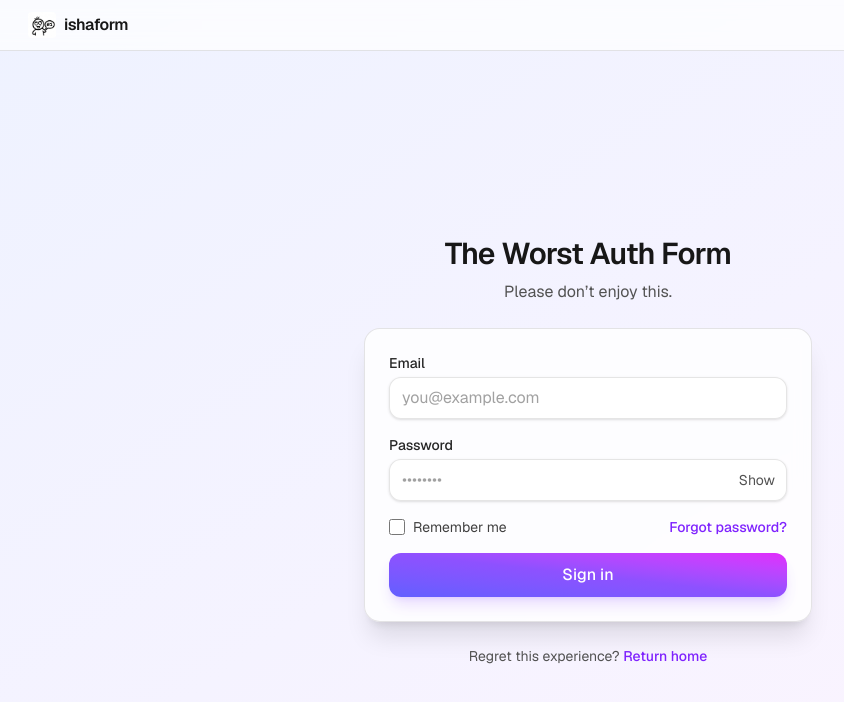
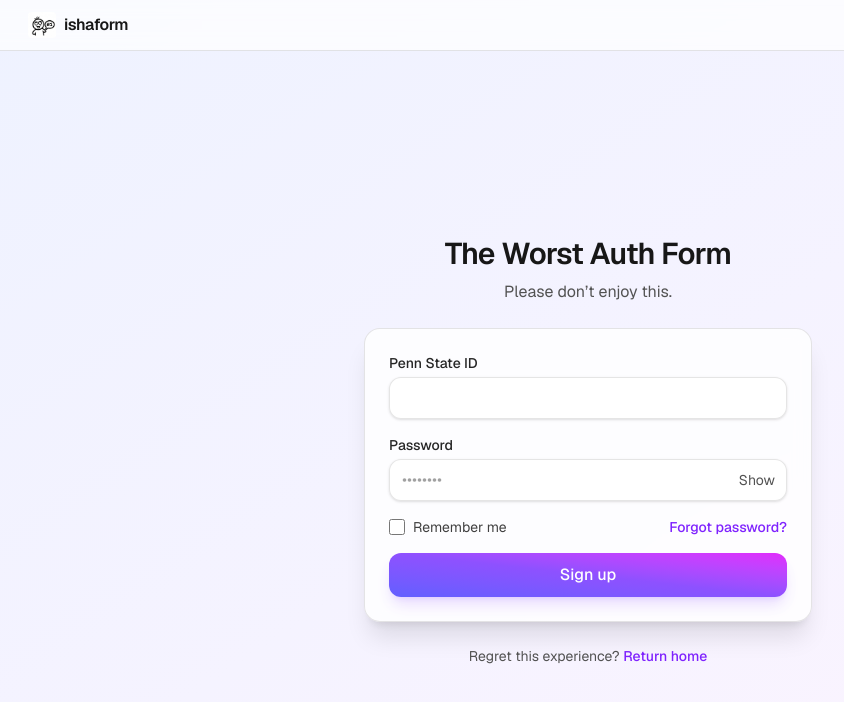
Before and after one commit to spineda1208/vibeathon-naiss, a Next.js app: page /demo in a window 1280 px wide. Shown: the top 702 px of the page, without its empty margins (52-896 px from the left). Built offline with nearby package versions, Linux system fonts and the light colour scheme.

Commit message:
Convert login to signup; add PennStateIdRotaryInput with 1–7 key cycling.
Makes the Penn State ID intentionally inconvenient by cycling characters per position and updates validation and demo metadata.

```diff
--- a/src/app/demo/page.tsx
+++ b/src/app/demo/page.tsx
@@ -1,8 +1,8 @@
 import LoginForm from "../../components/LoginForm";
 
 export const metadata = {
-  title: "ishaform — Demo Login",
-  description: "Demo of the ironically bad login form.",
+  title: "ishaform — Demo Signup",
+  description: "Demo of the ironically bad signup form.",
 };
 
 export default function DemoPage() {
@@ -23,8 +23,11 @@ export default function DemoPage() {
         </div>
 
         <p className="mt-6 text-center text-sm text-neutral-600 dark:text-neutral-400">
-          Regret this experience? {" "}
-          <a href="/" className="font-medium text-violet-600 hover:underline dark:text-violet-400">
+          Regret this experience?{" "}
+          <a
+            href="/"
+            className="font-medium text-violet-600 hover:underline dark:text-violet-400"
+          >
             Return home
           </a>
         </p>
--- a/src/components/LoginForm.tsx
+++ b/src/components/LoginForm.tsx
@@ -1,18 +1,19 @@
 "use client";
 
 import { useState } from "react";
+import PennStateIdRotaryInput from "./PennStateIdRotaryInput";
 
 type FormErrors = {
-  email?: string;
+  pennStateId?: string;
   password?: string;
 };
 
-function validateEmail(email: string): boolean {
-  return /^[^\s@]+@[^\s@]+\.[^\s@]+$/.test(email);
+function validatePennStateId(pennStateId: string): boolean {
+  return (pennStateId ?? "").length === 7;
 }
 
 export default function LoginForm() {
-  const [email, setEmail] = useState("");
+  const [pennStateId, setPennStateId] = useState("       ");
   const [password, setPassword] = useState("");
   const [showPassword, setShowPassword] = useState(false);
   const [isSubmitting, setIsSubmitting] = useState(false);
@@ -22,10 +23,10 @@ export default function LoginForm() {
     event.preventDefault();
 
     const nextErrors: FormErrors = {};
-    if (!email) {
-      nextErrors.email = "Email is required";
-    } else if (!validateEmail(email)) {
-      nextErrors.email = "Enter a valid email";
+    if (!pennStateId.trim()) {
+      nextErrors.pennStateId = "Penn State ID is required";
+    } else if (!validatePennStateId(pennStateId)) {
+      nextErrors.pennStateId = "Enter a 7-character Penn State ID";
     }
 
     if (!password) {
@@ -41,7 +42,7 @@ export default function LoginForm() {
       setIsSubmitting(true);
       // Simulate network request
       await new Promise((r) => setTimeout(r, 800));
-      console.log("Login with:", { email, password });
+      console.log("Signup with:", { pennStateId, password });
     } finally {
       setIsSubmitting(false);
     }
@@ -50,27 +51,29 @@ export default function LoginForm() {
   return (
     <form onSubmit={handleSubmit} className="space-y-4">
       <div>
-        <label htmlFor="email" className="block text-sm font-medium text-neutral-800 dark:text-neutral-200">
-          Email
+        <label className="block text-sm font-medium text-neutral-800 dark:text-neutral-200">
+          Penn State ID
         </label>
-        <input
-          id="email"
-          name="email"
-          type="email"
-          autoComplete="email"
-          required
-          value={email}
-          onChange={(e) => setEmail(e.target.value)}
+        <PennStateIdRotaryInput
+          value={pennStateId}
+          onChange={setPennStateId}
+          length={7}
           className="mt-1 w-full rounded-xl border border-black/10 dark:border-white/10 bg-white/70 dark:bg-neutral-900/60 px-3 py-2 text-neutral-900 dark:text-neutral-100 shadow-sm outline-none placeholder:text-neutral-400 dark:placeholder:text-neutral-500 focus:ring-2 focus:ring-violet-500/60 focus:ring-offset-2 focus:ring-offset-white dark:focus:ring-offset-neutral-950"
-          placeholder="you@example.com"
+          placeholder="Use keys 1-7 to cycle each position"
+          aria-label="Penn State ID"
         />
-        {errors.email ? (
-          <p className="mt-1 text-xs text-red-600 dark:text-red-400">{errors.email}</p>
+        {errors.pennStateId ? (
+          <p className="mt-1 text-xs text-red-600 dark:text-red-400">
+            {errors.pennStateId}
+          </p>
         ) : null}
       </div>
 
       <div>
-        <label htmlFor="password" className="block text-sm font-medium text-neutral-800 dark:text-neutral-200">
+        <label
+          htmlFor="password"
+          className="block text-sm font-medium text-neutral-800 dark:text-neutral-200"
+        >
           Password
         </label>
         <div className="mt-1 relative">
@@ -95,16 +98,24 @@ export default function LoginForm() {
           </button>
         </div>
         {errors.password ? (
-          <p className="mt-1 text-xs text-red-600 dark:text-red-400">{errors.password}</p>
+          <p className="mt-1 text-xs text-red-600 dark:text-red-400">
+            {errors.password}
+          </p>
         ) : null}
       </div>
 
       <div className="flex items-center justify-between">
         <label className="flex items-center gap-2 text-sm text-neutral-700 dark:text-neutral-300">
-          <input type="checkbox" className="size-4 rounded border-neutral-300 dark:border-neutral-700 text-violet-600 focus:ring-violet-500" />
+          <input
+            type="checkbox"
+            className="size-4 rounded border-neutral-300 dark:border-neutral-700 text-violet-600 focus:ring-violet-500"
+          />
           Remember me
         </label>
-        <a href="#" className="text-sm font-medium text-violet-600 hover:underline dark:text-violet-400">
+        <a
+          href="#"
+          className="text-sm font-medium text-violet-600 hover:underline dark:text-violet-400"
+        >
           Forgot password?
         </a>
       </div>
@@ -114,7 +125,7 @@ export default function LoginForm() {
         disabled={isSubmitting}
         className="group relative inline-flex w-full items-center justify-center gap-2 rounded-xl bg-gradient-to-tr from-indigo-500 via-violet-500 to-fuchsia-500 px-4 py-2.5 font-medium text-white shadow-lg shadow-violet-500/20 transition focus:outline-none focus:ring-2 focus:ring-violet-500/60 focus:ring-offset-2 focus:ring-offset-white dark:focus:ring-offset-neutral-950 disabled:opacity-60"
       >
-        {isSubmitting ? "Signing in…" : "Sign in"}
+        {isSubmitting ? "Signing up…" : "Sign up"}
       </button>
     </form>
   );
--- /dev/null
+++ b/src/components/PennStateIdRotaryInput.tsx
@@ -0,0 +1,69 @@
+"use client";
+
+import React from "react";
+
+type PennStateIdRotaryInputProps = {
+  value: string;
+  onChange: (next: string) => void;
+  length?: number; // number of positions to control; default 7
+  className?: string;
+  placeholder?: string;
+  "aria-label"?: string;
+};
+
+const CHARSET = "abcdefghijklmnopqrstuvwxyz1234567890 ";
+
+function cycleChar(current: string): string {
+  const idx = CHARSET.indexOf(current);
+  if (idx === -1) return CHARSET[0];
+  const nextIdx = (idx + 1) % CHARSET.length;
+  return CHARSET[nextIdx];
+}
+
+function normalizeToLength(input: string, length: number): string {
+  if (input.length === length) return input;
+  if (input.length > length) return input.slice(0, length);
+  return input.padEnd(length, " ");
+}
+
+export default function PennStateIdRotaryInput({
+  value,
+  onChange,
+  length = 7,
+  className,
+  placeholder,
+  "aria-label": ariaLabel,
+}: PennStateIdRotaryInputProps) {
+  const normalizedValue = normalizeToLength(value ?? "", length);
+
+  const handleKeyDown = (event: React.KeyboardEvent<HTMLInputElement>) => {
+    const key = event.key;
+    // Only respond to numeric keys 1..7
+    if (key < "1" || key > "7") return;
+
+    event.preventDefault();
+    const position = Number(key) - 1; // 0-based index
+
+    let chars = normalizedValue.split("");
+    const currentChar = chars[position] ?? " ";
+    chars[position] = cycleChar(currentChar);
+    onChange(chars.join(""));
+  };
+
+  return (
+    <input
+      type="text"
+      inputMode="none"
+      value={normalizedValue}
+      onKeyDown={handleKeyDown}
+      onChange={() => { /* ignore direct typing */ }}
+      readOnly
+      className={
+        className ??
+        "mt-1 w-full rounded-xl border border-black/10 dark:border-white/10 bg-white/70 dark:bg-neutral-900/60 px-3 py-2 text-neutral-900 dark:text-neutral-100 shadow-sm outline-none placeholder:text-neutral-400 dark:placeholder:text-neutral-500 focus:ring-2 focus:ring-violet-500/60 focus:ring-offset-2 focus:ring-offset-white dark:focus:ring-offset-neutral-950"
+      }
+      placeholder={placeholder ?? "Use keys 1-7 to cycle"}
+      aria-label={ariaLabel ?? "Penn State ID Rotary Input"}
+    />
+  );
+}
```
Also changed, not shown: 1 other file (tests, documents, lock files or other folders).
